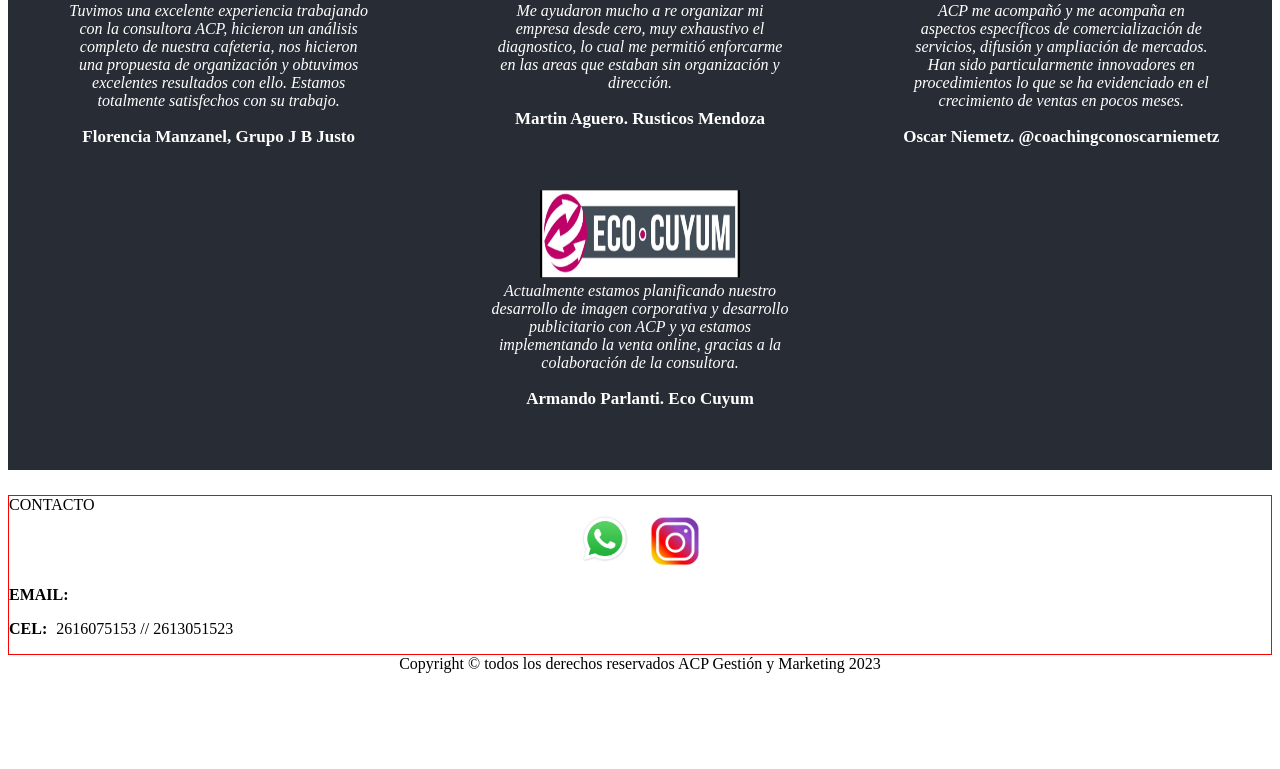
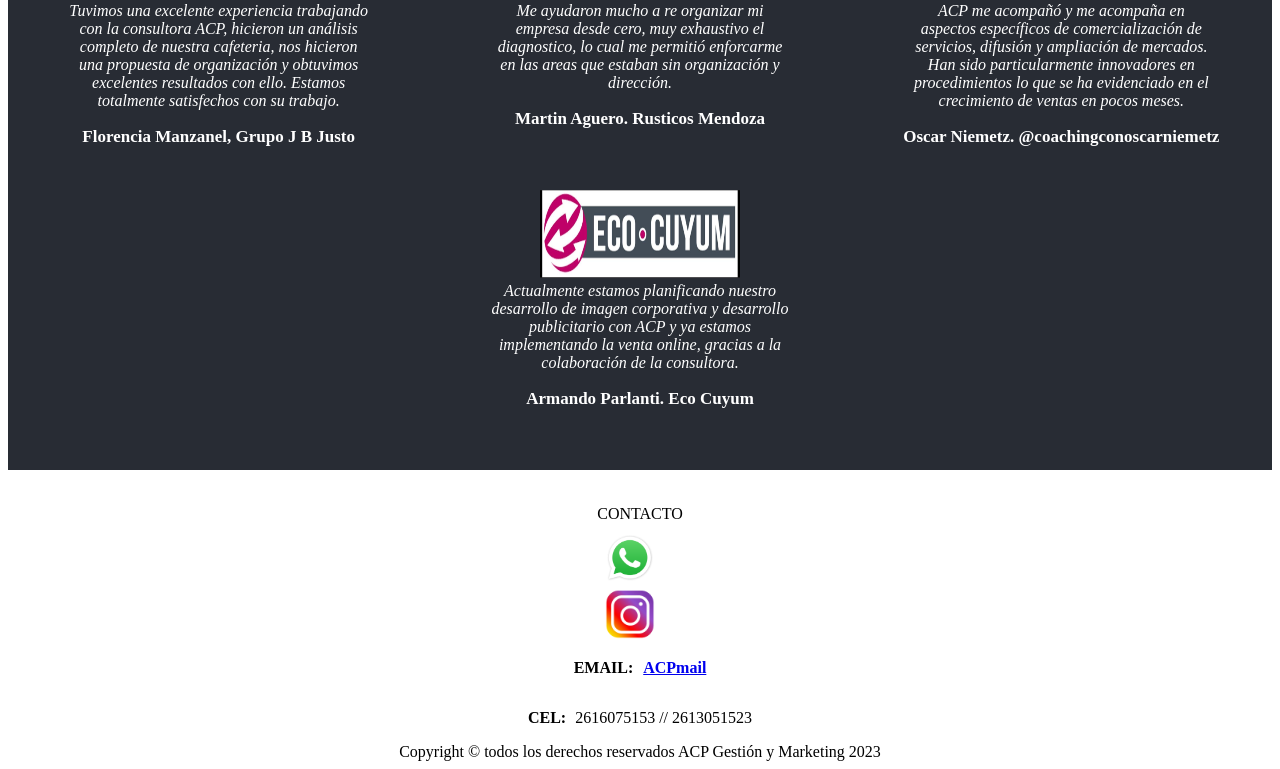
Before and after one commit to 4Bprogramming/ACPNextjs, a Next.js app: page / in a window 1280 px wide. Shown: the part 1954-2723 px from the top of the page. Before the commit the page ends 2635 px from the top, so only its background shows below. Built offline with nearby package versions, Linux system fonts and the light colour scheme; a web font is replaced by a local one.

Commit message:
changing whole css

```diff
--- a/Component/contact/Contact.css
+++ b/Component/contact/Contact.css
@@ -1,24 +1,28 @@
-.AboutContact{
-  border: 1px solid red;
-}
-.TextSectionContact {
-  margin-left: -110%;
-  margin-top: 1px;
-  text-align: center;
-  font-size: 150%;
-  width: 300%;
-  color: white;
+.AboutContact {
+  background-color: var(--bg-color-dark);
   display: flex;
   flex-direction: column;
+  align-items: center;
 }
-.contactLink{
-  outline: none;
-}
-.contactLink:link{
-  color: rgb(255, 255, 255)
-}
-.contactwh {
+.mediaIcons {
   display: flex;
   width: 100%;
   justify-content: center;
- }
+}
+.AboutContact > div:nth-child(1),
+.AboutContact > div:nth-child(3),
+.AboutContact > div:nth-child(4) {
+  padding: 10px 20px;
+}
+.AboutContact > div:nth-child(1),
+.AboutContact > div:nth-child(3),
+.AboutContact > div:nth-child(4),
+.AboutContact > div:nth-child(3) > a:hover {
+  color: var(--light-color);
+}
+
+.AboutContact > div:nth-child(3) > a {
+  text-decoration: none;
+  color: var(--link-colour);
+  font-weight: bold;
+}
```
